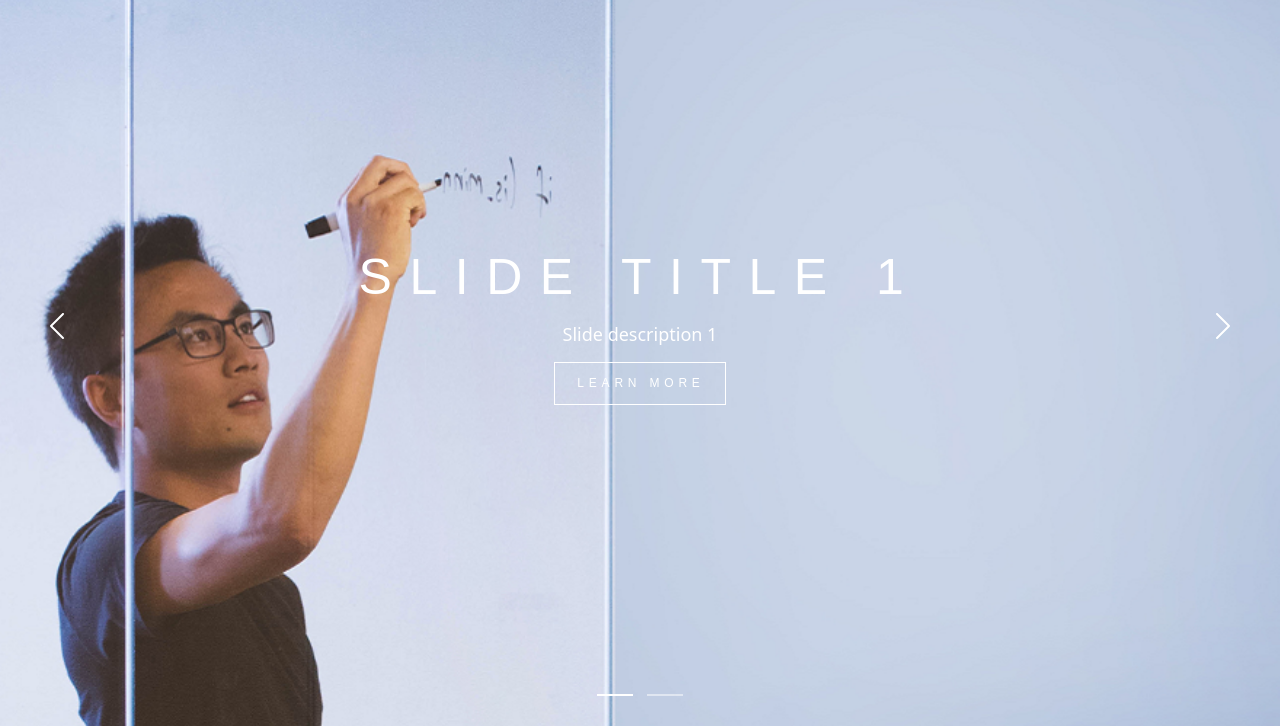
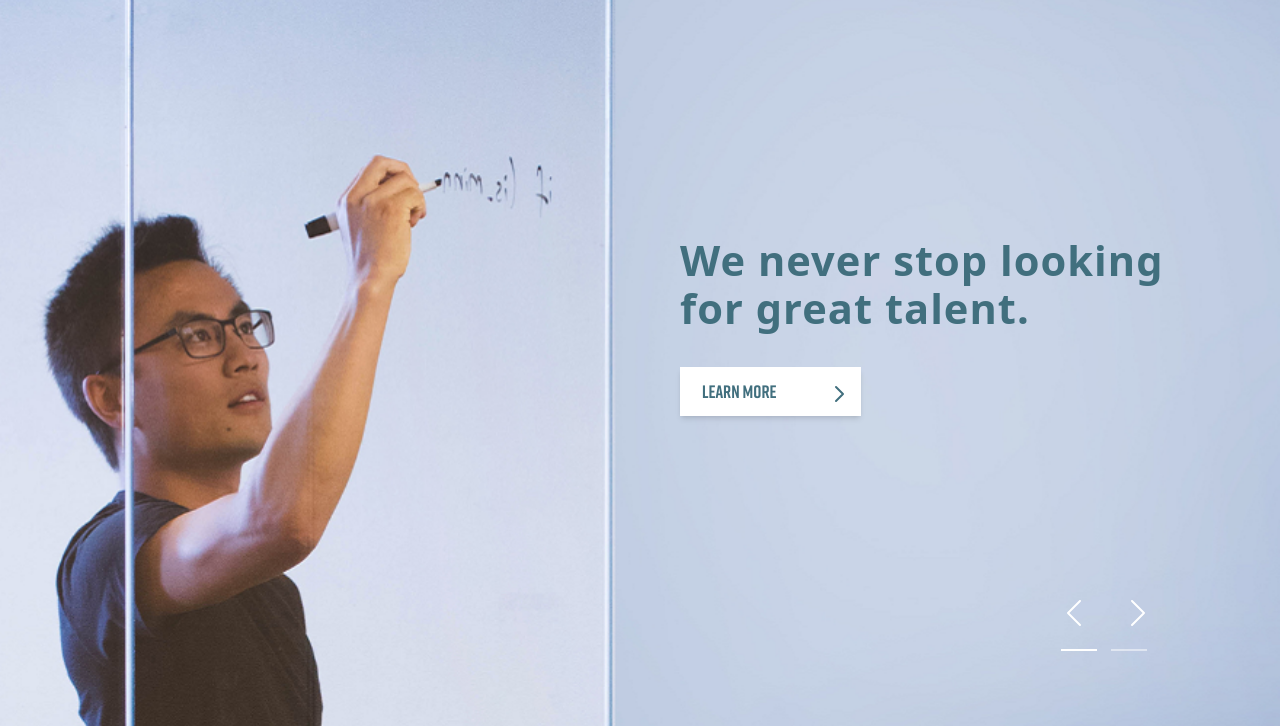
Before and after one commit to kwameboame/fjorge, a website: page src/index.html in a window 1280 px wide. Shown: the part 74-802 px from the top of the page. Drawn offline with nearby package versions, Linux system fonts and the light colour scheme; files that its build step writes are made by us from their sources.

Commit message:
fixed carousel layout and changed some styles

```diff
--- a/src/css/carousel/carousel.css
+++ b/src/css/carousel/carousel.css
@@ -1,51 +1,20 @@
 .btn {
     display: inline-block;
-    padding: 13px 20px;
-    color: #fff;
+    padding: 10px 10px 10px 20px;
+    /* color: #fff; */
     text-decoration: none;
     position: relative;
-    background: transparent;
-    border: 1px solid #e1e1e1;
-    font: 12px/1.2 "Oswald", sans-serif;
-    letter-spacing: 0.4em;
-    text-align: center;
+    background: #fff;
+    /* font: 12px/1.2 "Oswald", sans-serif; */
+    /* letter-spacing: 0.4em; */
+    text-align: left;
     text-indent: 2px;
     text-transform: uppercase;
     transition: color 0.1s linear 0.05s;
 }
-.btn::before {
-    content: "";
-    display: block;
-    position: absolute;
-    top: 50%;
-    left: 0;
-    width: 100%;
-    height: 1px;
-    background: #e1e1e1;
-    z-index: 1;
-    opacity: 0;
-    transition: height 0.2s ease, top 0.2s ease, opacity 0s linear 0.2s;
-}
-.btn::after {
-    transition: border 0.1s linear 0.05s;
-}
 .btn .btn-inner {
     position: relative;
     z-index: 2;
-}
-.btn:hover {
-    color: #373737;
-    transition: color 0.1s linear 0s;
-}
-.btn:hover::before {
-    top: 0;
-    height: 100%;
-    opacity: 1;
-    transition: height 0.2s ease, top 0.2s ease, opacity 0s linear 0s;
-}
-.btn:hover::after {
-    border-color: #373737;
-    transition: border 0.1s linear 0s;
 }
 .slideshow {
     overflow: hidden;
@@ -88,7 +57,11 @@
     opacity: 1;
 }
 .slideshow .slide .caption {
-    padding: 0 100px;
+    padding: 0 100px 0 40px;
+}
+.slideshow .slide .captiontext{
+    font-size: 2.6rem !important;
+    line-height: 3rem;
 }
 .slideshow .slide .image-container {
     position: absolute;
@@ -119,7 +92,7 @@
 .slideshow .slide-content {
     position: absolute;
     top: 0;
-    left: 0;
+    left: auto;
     width: 100%;
     height: 100%;
     z-index: 2;
@@ -143,7 +116,7 @@
     line-height: 1.4;
 }
 .slideshow .slide .btn {
-    margin: 15px 0 0;
+    margin: 35px 0 0;
     border-color: #fff;
 }
 .slideshow .slide .btn::before {
@@ -151,13 +124,13 @@
 }
 .slideshow .pagination {
     position: absolute;
-    bottom: 35px;
-    left: 0;
+    bottom: 10%;
+    right: 10%;
     width: 100%;
     height: 12px;
     cursor: default;
     z-index: 2;
-    text-align: center;
+    text-align: right;
 }
 .slideshow .pagination .item {
     display: inline-block;
@@ -196,21 +169,15 @@
     margin: -33px 0 0;
     padding: 20px;
     position: absolute;
-    top: 50%;
+    bottom: 10%;
     cursor: pointer;
     z-index: 3;
 }
 .slideshow .arrows .prev {
-    left: 30px;
-}
-.slideshow .arrows .prev:hover .svg {
-    left: -10px;
+    right: 14%;
 }
 .slideshow .arrows .next {
-    right: 30px;
-}
-.slideshow .arrows .next:hover .svg {
-    left: 10px;
+    right: 9%;
 }
 .slideshow .arrows .svg {
     position: relative;
--- a/src/index.html
+++ b/src/index.html
@@ -86,32 +86,43 @@
     <section class="slideshow">
         <div class="slideshow-inner">
           <div class="slides">
+            <!--first slide. Set 'is-active' class to display as default/first image-->
             <div class="slide is-active ">
-              <div class="slide-content">
-                <div class="caption">
-                  <div class="title">Slide title 1</div>
-                  <div class="text">
-                    <p>Slide description 1</p>
+                <div class="absolute top-0 z-10 h-full w-full flex justify-end items-center">
+                    <div class="caption mx-auto lg:mx-0 max-w-5xl w-full lg:w-1/2">
+                      <div class="captiontext font-bold tracking-wide text-cust-darkblue lg:text-caption text-center lg:text-left">
+                        We never stop looking for great talent.
                       </div>
-                  <a href="#" class="btn">
-                    <span class="btn-inner">Learn More</span>
+                      <div class="text-center lg:text-left">
+                        <a href="#" class="btn text-lg hover:bg-cust-darkblue hover:text-gray-300 text-cust-darkblue tracking-normal py-2 px-4 flex items-center shadow-md font-rift-bold">
+                            <span class="pr-6">LEARN MORE</span>
+                            <svg xmlns="http://www.w3.org/2000/svg" class="w-6 h-6 inline ml-6" fill="none" viewBox="0 0 24 24" stroke="currentColor">
+                              <path stroke-linecap="round" stroke-linejoin="round" stroke-width="2" d="M9 5l7 7-7 7"/>
+                            </svg>
                           </a>
+                      </div>
                     </div>
                   </div>
               <div class="image-container">
                 <img src="images/slides/slide-1.png" alt="man writing on a board" class="image" />
               </div>
             </div>
+
+            <!--second slide. text color changed because of darker background-->
             <div class="slide">
-              <div class="slide-content">
-                <div class="caption">
-                  <div class="title">Slide title 2</div>
-                  <div class="text">
-                    <p>Slide description 2</p>
+                <div class="absolute top-0 z-10 h-full w-full flex justify-end items-center">
+                    <div class="caption mx-auto lg:mx-0 max-w-5xl w-full lg:w-1/2">
+                      <div class="captiontext font-bold tracking-wide text-white lg:text-caption text-center lg:text-left">
+                        We never stop looking for great talent.
                       </div>
-                  <a href="#" class="btn">
-                    <span class="btn-inner">Learn More</span>
+                      <div class="text-center lg:text-left">
+                        <a href="#" class="btn text-lg hover:bg-cust-darkblue hover:text-gray-300 text-cust-darkblue tracking-normal py-2 px-4 flex items-center shadow-md font-rift-bold">
+                            <span class="pr-6">LEARN MORE</span>
+                            <svg xmlns="http://www.w3.org/2000/svg" class="w-6 h-6 inline ml-6" fill="none" viewBox="0 0 24 24" stroke="currentColor">
+                              <path stroke-linecap="round" stroke-linejoin="round" stroke-width="2" d="M9 5l7 7-7 7"/>
+                            </svg>
                           </a>
+                      </div>
                     </div>
                   </div>
               <div class="image-container">
@@ -119,14 +130,7 @@
               </div>
             </div>
           </div>
-          <div class="pagination">
-            <div class="item is-active">
-              <span class="icon">1</span>
-            </div>
-            <div class="item">
-              <span class="icon">2</span>
-            </div>
-          </div>
+
           <div class="arrows">
             <div class="arrow prev">
               <span class="svg svg-arrow-left">
@@ -141,11 +145,18 @@
               </span>
             </div>
           </div>
+          <div class="pagination hidden sm:block">
+            <div class="item is-active">
+              <span class="icon"></span>
+            </div>
+            <div class="item">
+              <span class="icon"></span>
+            </div>
+          </div>
         </div>
       </section>
 
-
-    <!-- WELCOME START -->
+    <!-- BENEFITS SECTION -->
     <section class="benefits mx-auto grid grid-cols-1 items-center gap-x-8 gap-y-16 px-4 py-24 sm:px-6 sm:py-32 lg:max-w-7xl lg:px-8">
         <div class="mx-auto max-w-5xl w-1/2 lg:w-full">
             <h2 class="text-3xl font-bold tracking-tight text-gray-900 sm:text-4xl text-center">Benefits of joining the team</h2>
```
Lines whose indentation alone changed are shown as unchanged.
